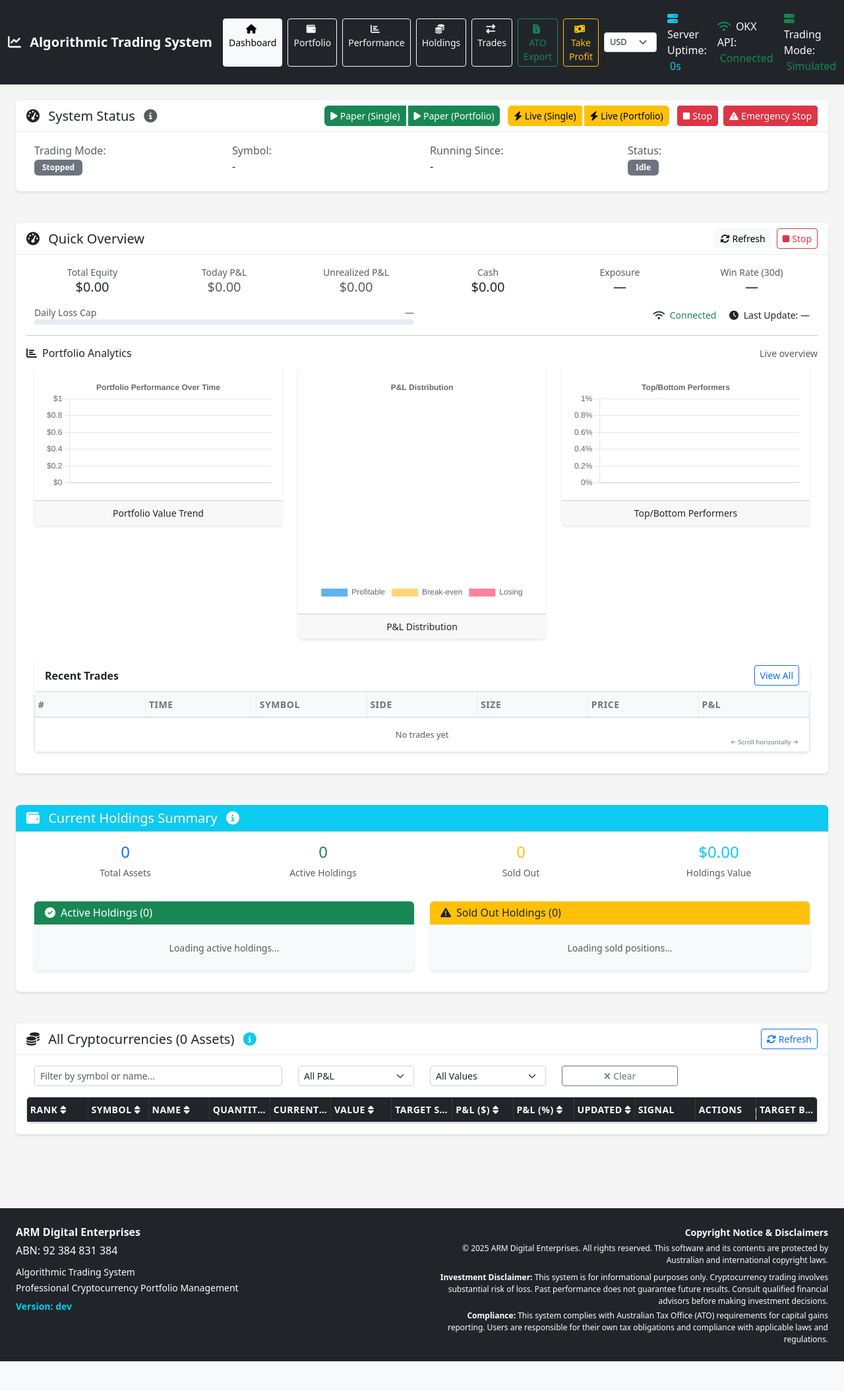
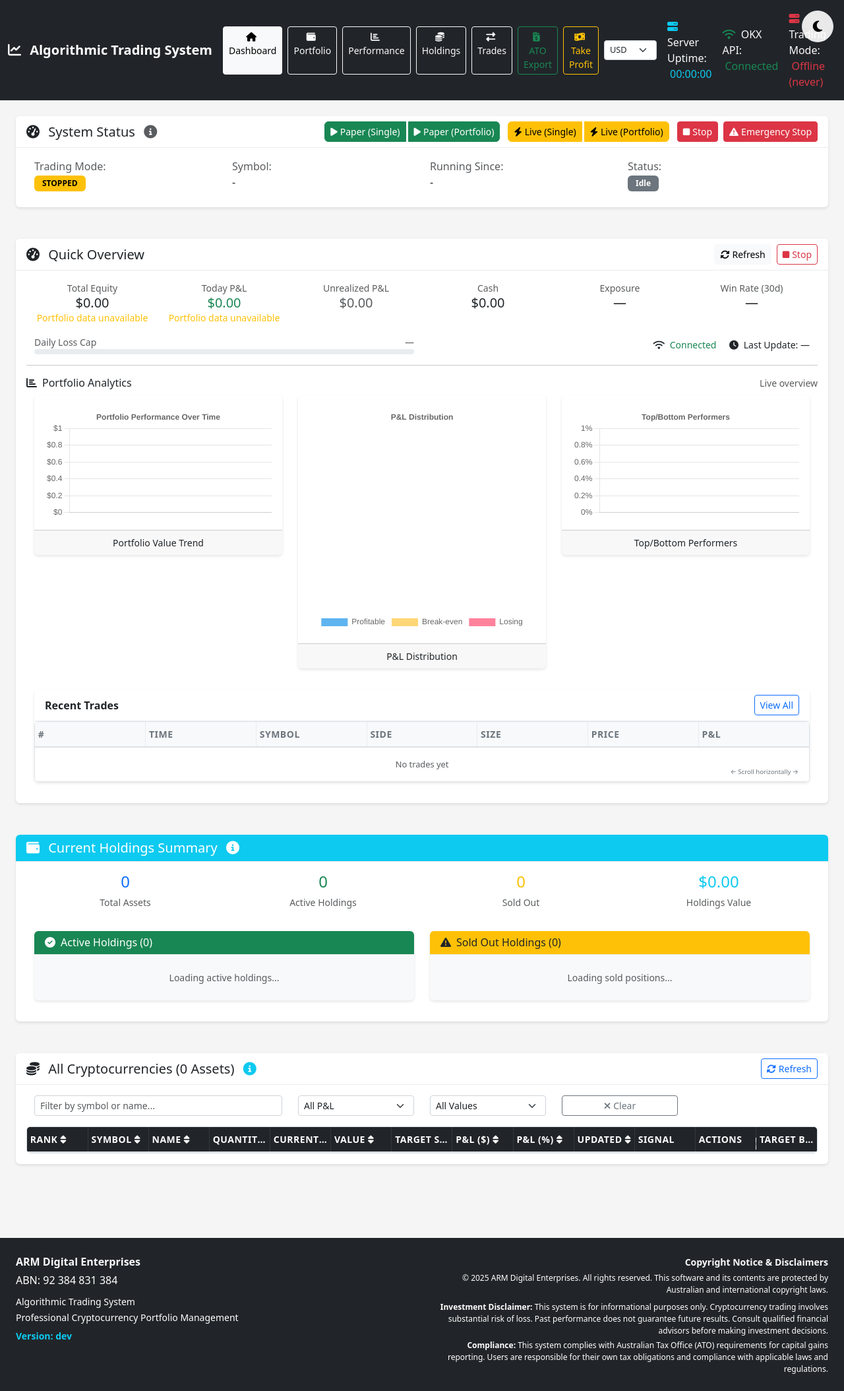
Before and after one commit to AndrewRoyceMartin/Crypto-Trader-REPLIT, a Flask app: template templates/index.html in a window 1280 px wide. Shown: the whole page at 66% size. Before the commit the page ends 2063 px from the top, so only its background shows below. Run offline with Flask 3, Linux system fonts and the light colour scheme; the template is opened without the code that fills it, so the values that code supplies are empty; parts of the project's set-up code (start-up, migrations or seed data) failed here and were passed over.

Commit message:
Add manual dark mode toggle with persistent settings
Implement a client-side theme toggle system allowing users to switch between light and dark modes, with preferences saved in localStorage and respecting system preferences. Add CSS for dark theme styling and a floating toggle button. Update documentation for dual dark mode support.

Replit-Commit-Author: Agent
Replit-Commit-Session-Id: 93a6cbba-caa0-4949-9113-2ed8f4be887e
Replit-Commit-Checkpoint-Type: full_checkpoint
Replit-Commit-Screenshot-Url: https://storage.googleapis.com/screenshot-production-us-central1/47c9c798-b0c1-4791-9090-157d07a27bb9/93a6cbba-caa0-4949-9113-2ed8f4be887e/29i6BoM

```diff
--- a/static/style.css
+++ b/static/style.css
@@ -1451,6 +1451,40 @@ body {
 .font-mono { font-family: var(--font-family-mono); }
 .font-system { font-family: var(--font-family-system); }
 
+/* Theme Toggle Utilities */
+.theme-toggle {
+    position: fixed;
+    top: 1rem;
+    right: 1rem;
+    z-index: 1060;
+    background: rgba(255, 255, 255, 0.9);
+    border: 1px solid #dee2e6;
+    border-radius: 50%;
+    width: 3rem;
+    height: 3rem;
+    display: flex;
+    align-items: center;
+    justify-content: center;
+    cursor: pointer;
+    transition: all 0.2s ease;
+    font-size: 1.2rem;
+}
+
+.theme-toggle:hover {
+    background: rgba(255, 255, 255, 1);
+    box-shadow: 0 4px 8px rgba(0,0,0,0.15);
+}
+
+body.dark-theme .theme-toggle {
+    background: rgba(45, 45, 45, 0.9);
+    border-color: #495057;
+    color: #e9ecef;
+}
+
+body.dark-theme .theme-toggle:hover {
+    background: rgba(45, 45, 45, 1);
+}
+
 /* Status Utilities */
 .status-online {
     color: var(--success-color);
--- /dev/null
+++ b/static/theme-toggle.js
@@ -0,0 +1,135 @@
+/**
+ * Theme Toggle Functionality
+ * Provides manual dark/light theme switching with localStorage persistence
+ */
+
+class ThemeToggle {
+    constructor() {
+        this.init();
+    }
+
+    init() {
+        // Create theme toggle button
+        this.createToggleButton();
+
+        // Load saved theme or detect system preference
+        this.loadTheme();
+
+        // Listen for system theme changes
+        this.listenForSystemChanges();
+    }
+
+    createToggleButton() {
+        // Check if button already exists
+        if (document.querySelector('.theme-toggle')) {
+            return;
+        }
+
+        const toggle = document.createElement('button');
+        toggle.className = 'theme-toggle';
+        toggle.innerHTML = '<i class="fas fa-moon"></i>';
+        toggle.title = 'Toggle dark theme';
+        toggle.setAttribute('aria-label', 'Toggle dark theme');
+
+        toggle.addEventListener('click', () => this.toggleTheme());
+
+        document.body.appendChild(toggle);
+        this.toggleButton = toggle;
+    }
+
+    loadTheme() {
+        const savedTheme = localStorage.getItem('theme');
+        const systemPrefersDark = window.matchMedia('(prefers-color-scheme: dark)').matches;
+
+        if (savedTheme === 'dark' || (!savedTheme && systemPrefersDark)) {
+            this.setDarkTheme();
+        } else {
+            this.setLightTheme();
+        }
+    }
+
+    toggleTheme() {
+        const isDark = document.body.classList.contains('dark-theme');
+
+        if (isDark) {
+            this.setLightTheme();
+            localStorage.setItem('theme', 'light');
+        } else {
+            this.setDarkTheme();
+            localStorage.setItem('theme', 'dark');
+        }
+    }
+
+    setDarkTheme() {
+        document.body.classList.add('dark-theme');
+        if (this.toggleButton) {
+            this.toggleButton.innerHTML = '<i class="fas fa-sun"></i>';
+            this.toggleButton.title = 'Switch to light theme';
+        }
+    }
+
+    setLightTheme() {
+        document.body.classList.remove('dark-theme');
+        if (this.toggleButton) {
+            this.toggleButton.innerHTML = '<i class="fas fa-moon"></i>';
+            this.toggleButton.title = 'Switch to dark theme';
+        }
+    }
+
+    listenForSystemChanges() {
+        // Only respond to system changes if user hasn't manually set a preference
+        const mediaQuery = window.matchMedia('(prefers-color-scheme: dark)');
+
+        mediaQuery.addEventListener('change', (e) => {
+            const savedTheme = localStorage.getItem('theme');
+
+            // Only auto-switch if user hasn't set a manual preference
+            if (!savedTheme) {
+                if (e.matches) {
+                    this.setDarkTheme();
+                } else {
+                    this.setLightTheme();
+                }
+            }
+        });
+    }
+
+    // Public method to set theme programmatically
+    setTheme(theme) {
+        if (theme === 'dark') {
+            this.setDarkTheme();
+            localStorage.setItem('theme', 'dark');
+        } else if (theme === 'light') {
+            this.setLightTheme();
+            localStorage.setItem('theme', 'light');
+        } else if (theme === 'auto') {
+            localStorage.removeItem('theme');
+            this.loadTheme();
+        }
+    }
+
+    // Get current theme
+    getCurrentTheme() {
+        const savedTheme = localStorage.getItem('theme');
+        if (savedTheme) {
+            return savedTheme;
+        }
+
+        const systemPrefersDark = window.matchMedia('(prefers-color-scheme: dark)').matches;
+        return systemPrefersDark ? 'dark' : 'light';
+    }
+}
+
+// Auto-initialize when DOM is ready
+if (document.readyState === 'loading') {
+    document.addEventListener('DOMContentLoaded', () => {
+        window.themeToggle = new ThemeToggle();
+    });
+} else {
+    window.themeToggle = new ThemeToggle();
+}
+
+// Export for module systems
+if (typeof module !== 'undefined' && module.exports) {
+    module.exports = ThemeToggle;
+}
--- a/templates/index.html
+++ b/templates/index.html
@@ -562,6 +562,9 @@
         tooltipTriggerList.forEach(el => new bootstrap.Tooltip(el));
     </script>
 
+    <!-- Theme Toggle Script -->
+    <script src="{{ url_for('static', filename='theme-toggle.js') }}?v={{ cache_version|default(0) }}"></script>
+
     <!-- App JS -->
     <script src="{{ url_for('static', filename='app.js') }}?v={{ cache_version|default(0) }}"></script>
     <script>
```
Also changed, not shown: other parts of static/style.css (+100 -1 lines), DESIGN_TOKENS_GUIDE.md (+29 -0 lines).
